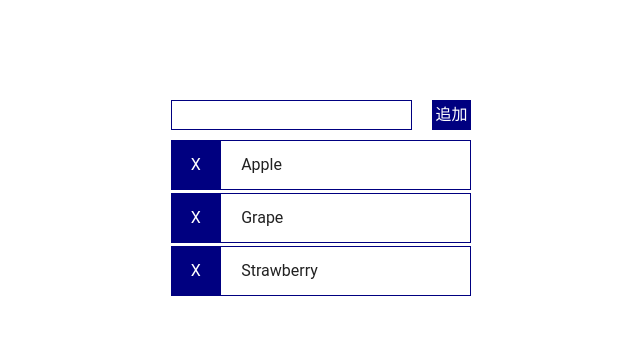
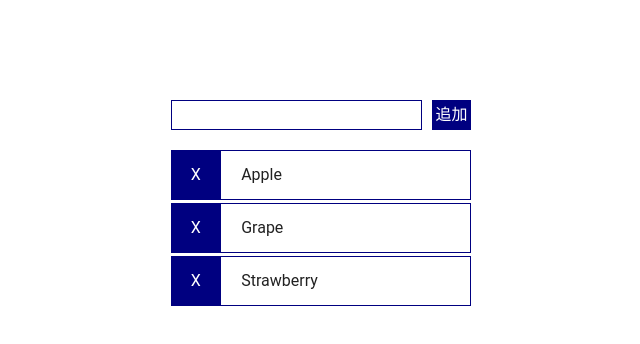
Before and after one commit to daxi0823/iimon_frontC, a Vue app: page / in a window 1280 px wide. Shown: the top 344 px of the page, without its empty margins (272-912 px from the left). Built offline with nearby package versions, Linux system fonts and the light colour scheme; the HTML template or start-up script is replaced by a standard one.

Commit message:
css 修正

```diff
--- a/src/views/HomeView.vue
+++ b/src/views/HomeView.vue
@@ -38,13 +38,13 @@ export default {
   display: flex;
   justify-content: space-between;
   align-items: center;
-  margin-bottom: 10px;
+  margin-bottom: 20px;
 }
 .inputBox {
   box-sizing: border-box;
   height: 30px;
   border: 1px solid navy;
-  margin-right: 20px;
+  margin-right: 10px;
   width: 100%;
 }
 .submitButton {
```
